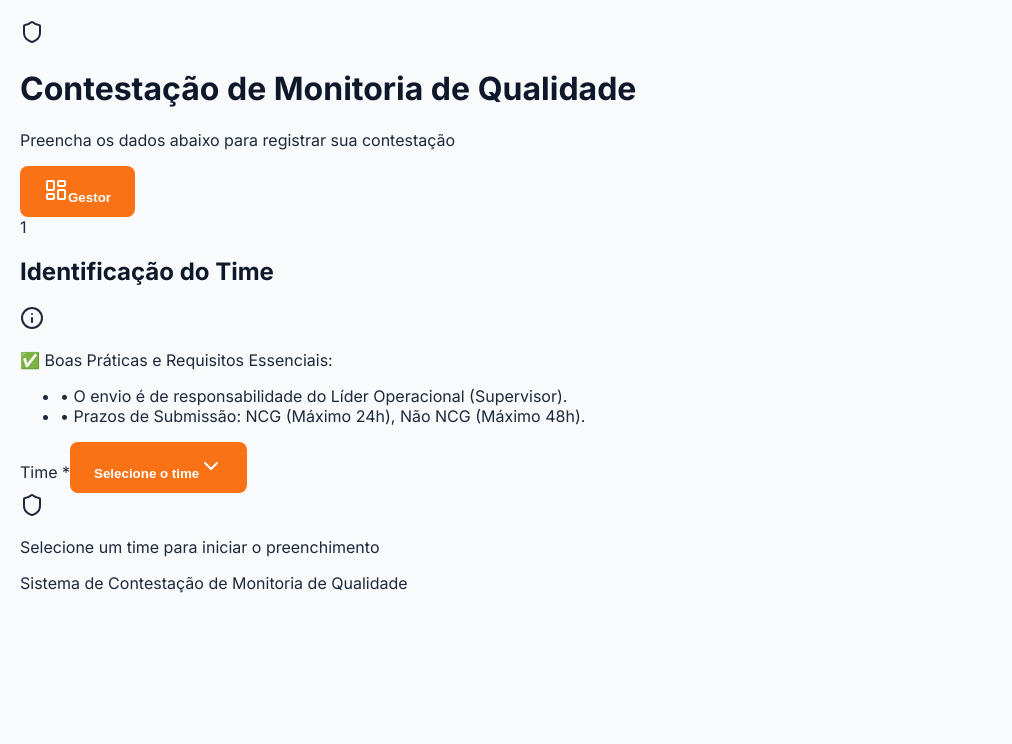
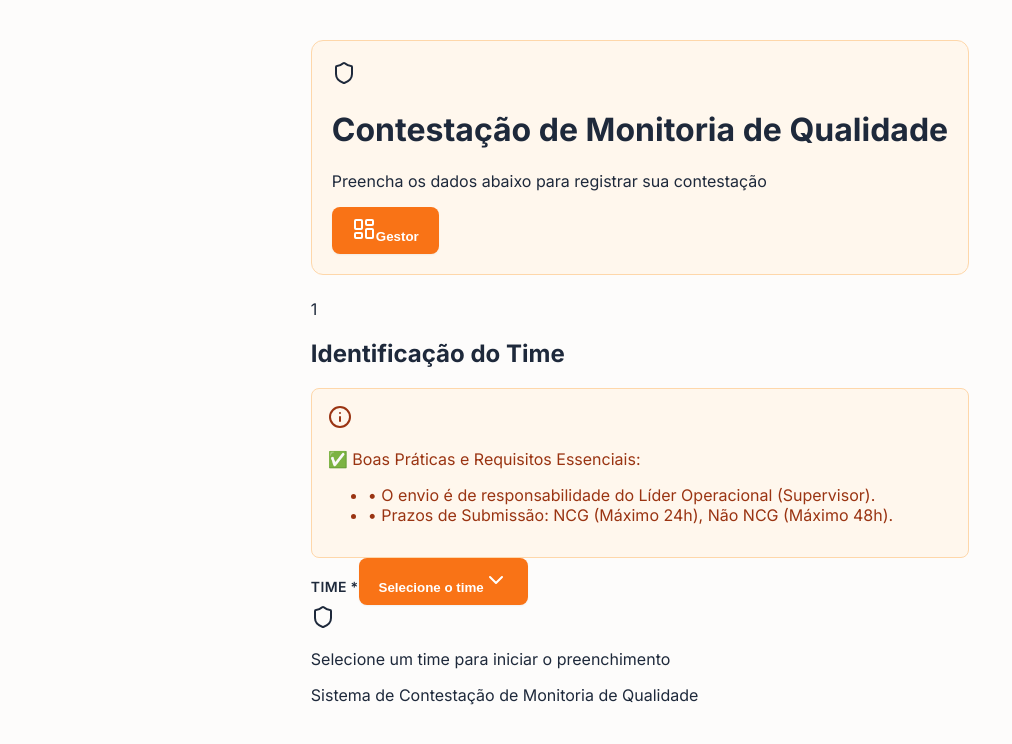
Before and after one commit to isaquesilva-Solva/Quality-Contest-Platform, a React (Vite) app: page / in a window 1280 px wide. Shown: the top 744 px of the page, without its empty margins (0-1012 px from the left). Built offline with nearby package versions, Linux system fonts and the light colour scheme.

Commit message:
Update index.css

```diff
--- a/src/index.css
+++ b/src/index.css
@@ -1,58 +1,89 @@
-/* Injeção de estilo manual - Independente de Tailwind */
 @import url('https://fonts.googleapis.com/css2?family=Inter:wght@400;500;600;700&display=swap');
 
 :root {
-  --primary: #f97316; /* Laranja da marca */
-  --bg: #f8fafc;
-  --text: #1e293b;
+  --primary: #f97316;
+  --primary-light: #fff7ed;
+  --bg: #fdfcfb;
+  --card-bg: #ffffff;
   --border: #e2e8f0;
+  --text-main: #1e293b;
+  --text-muted: #64748b;
 }
 
 body {
   font-family: 'Inter', sans-serif !important;
   background-color: var(--bg);
-  color: var(--text);
+  color: var(--text-main);
   margin: 0;
-  padding: 20px;
+  padding: 40px 20px;
+  display: flex;
+  justify-content: center;
 }
 
-/* Estilizando os campos para ficarem profissionais */
-input, select, textarea {
+/* Container Principal */
+#root > div {
+  max-width: 800px;
   width: 100%;
-  padding: 10px;
-  margin-top: 5px;
-  margin-bottom: 15px;
-  border: 1px solid var(--border);
-  border-radius: 8px;
-  font-size: 14px;
-  box-sizing: border-box;
 }
 
-/* Estilizando os botões */
-button {
-  background-color: var(--primary);
-  color: white;
-  padding: 12px 24px;
-  border: none;
-  border-radius: 8px;
-  font-weight: 600;
-  cursor: pointer;
-  transition: opacity 0.2s;
+/* Cabeçalho Laranja */
+header, .header-container {
+  background-color: var(--primary-light);
+  border: 1px solid #fed7aa;
+  padding: 20px;
+  border-radius: 12px;
+  margin-bottom: 24px;
+  display: flex;
+  justify-content: space-between;
+  align-items: center;
 }
 
-button:hover {
-  opacity: 0.9;
+/* Cards (Os blocos brancos) */
+section, .card, div[class*="bg-white"] {
+  background: var(--card-bg) !important;
+  border: 1px solid var(--border) !important;
+  border-radius: 16px !important;
+  padding: 32px !important;
+  margin-bottom: 24px !important;
+  box-shadow: 0 4px 6px -1px rgba(0, 0, 0, 0.1), 0 2px 4px -1px rgba(0, 0, 0, 0.06) !important;
 }
 
-/* Estilizando os cards */
-div[class*="bg-white"], .card {
-  background: white;
-  border-radius: 12px;
-  padding: 20px;
-  box-shadow: 0 1px 3px rgba(0,0,0,0.1);
-  border: 1px solid var(--border);
+/* Estilo dos Inputs e Selects */
+input, select, textarea {
+  background-color: #f8fafc !important;
+  border: 1px solid var(--border) !important;
+  border-radius: 8px !important;
+  padding: 12px !important;
+  font-size: 15px !important;
+  margin-top: 8px !important;
+  color: var(--text-main) !important;
 }
 
-h1, h2, h3 {
-  color: #0f172a;
+/* Labels e Títulos */
+label, h3 {
+  font-weight: 600 !important;
+  font-size: 14px !important;
+  text-transform: uppercase !important;
+  letter-spacing: 0.025em !important;
+  color: var(--text-main) !important;
 }
+
+/* Alerta de Boas Práticas (O box laranja claro) */
+div[class*="bg-orange-50"], .info-box {
+  background-color: var(--primary-light) !important;
+  border: 1px solid #fed7aa !important;
+  color: #9a3412 !important;
+  padding: 16px !important;
+  border-radius: 8px !important;
+}
+
+/* Botões */
+button {
+  background-color: var(--primary) !important;
+  color: white !important;
+  border-radius: 8px !important;
+  padding: 10px 20px !important;
+  font-weight: 600 !important;
+  border: none !important;
+  box-shadow: 0 1px 2px rgba(0,0,0,0.05) !important;
+}
```
